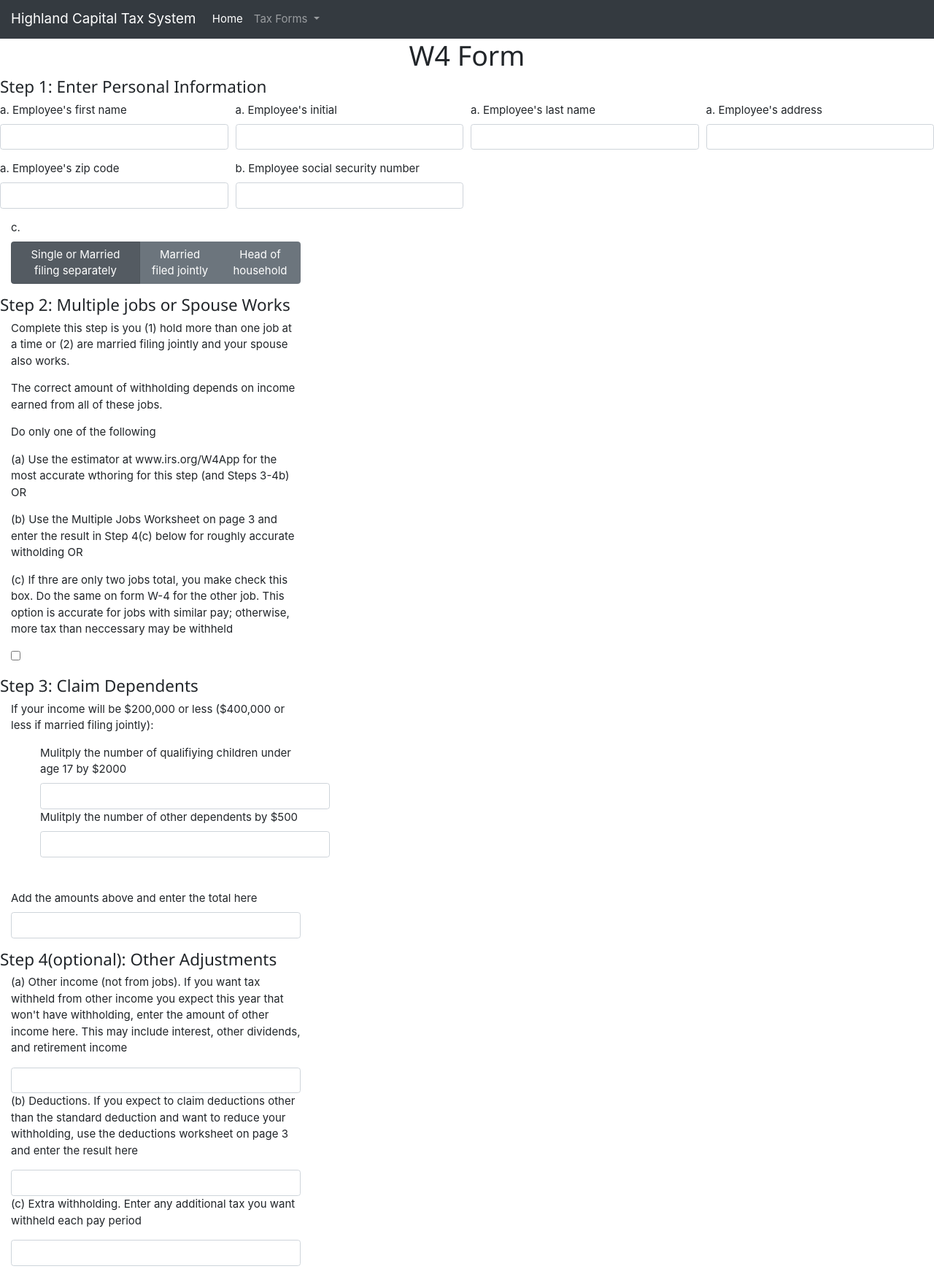
After one commit to Trickysticks/SoftwareDevelopmentProject, a PHP site: page /w4.php in a window 1280 px wide. The commit adds this page. Shown: the whole page at 73% size. Run offline with PHP 8.4, Linux system fonts and the light colour scheme.

Commit message:
created w4 page

```diff
--- a/index.php
+++ b/index.php
@@ -29,7 +29,9 @@
 
               <div class="row">
               <div class="col text-center" id="col1" >
+				  <a href="w4.php">
                   <button type="button" class="btn-lg btn-dark">Employee W4</button>
+				  </a>
                   <a href="w2.php">
                   <button type="button" class="btn-lg btn-dark">Employee W2</button>
                   </a>
--- /dev/null
+++ b/w4.php
@@ -0,0 +1,119 @@
+<!doctype html>
+<html lang="en">
+  <head>
+    <meta charset="utf-8">
+    <meta name="viewport" content="width=device-width, initial-scale=1, shrink-to-fit=no">
+    <link rel="stylesheet" href="https://www.w3schools.com/w3css/4/w3.css">
+    <link rel="stylesheet" href="https://stackpath.bootstrapcdn.com/bootstrap/4.3.1/css/bootstrap.min.css" integrity="sha384-ggOyR0iXCbMQv3Xipma34MD+dH/1fQ784/j6cY/iJTQUOhcWr7x9JvoRxT2MZw1T" crossorigin="anonymous">
+    <link rel="stylesheet" href="style.css">
+    <title>Highland Capital Tax System</title>
+  </head>
+  <body>
+    <?php include("navbar.php") ?>
+    <h1 style="text-align:center"> W4 Form </h1>
+    <form>
+	<h4 style="text-align:left"> Step 1: Enter Personal Information </h4>
+      <div class="form-row">
+	   <div class="form-group col-md-3">
+		 <label for="w4EmployeeFirstName">a. Employee's first name</label>
+          <input type="text" class="form-control" id="w4EmployeeFirstName" name="w4EmployeeFirstName" >
+        </div>
+
+		<div class="form-group col-md-3">
+		 <label for="w4EmployeeInitial">a. Employee's initial</label>
+          <input type="text" class="form-control" id="w4EmployeeInitial" name="w4EmployeeInitial" >
+          </div>
+
+		   <div class="form-group col-md-3">
+		 <label for="w4EmployeeLastName">a. Employee's last name</label>
+          <input type="text" class="form-control" id="w4EmployeeLastName" name="w4EmployeeLastName" >
+          </div>
+
+		    <div class="form-group col-md-3">
+		  <label for="w4EmployeeAddress">a. Employee's address</label>
+          <input type="text" class="form-control" id="w4EmployeeAddress" name="w4EmployeeAddress" >
+          </div>
+
+		   <div class="form-group col-md-3">
+		   <label for="w4EmployeeZipCode">a. Employee's zip code</label>
+          <input type="text" class="form-control" id="w4EmployeeZipCode" name="w4EmployeeZipCode" >
+          </div>
+
+          <div class="form-group col-md-3">
+          <label for="w4SS">b. Employee social security number</label>
+          <input type="text" class="form-control" id="w4SS" name="w4SS">
+        </div>
+      </div>
+
+
+        <div class="form-group col-md-4">
+
+          <label for="w4Options">c.</label>&nbsp;
+                <div class="btn-group btn-group-toggle" data-toggle="buttons" id="w4Options">
+                        <label class="btn btn-secondary active">
+                          <input type="radio" name="options" id="w4singleOrSeparate" name="w4singleOrSeparate" autocomplete="off" checked> Single or Married filing separately
+                        </label>
+                        <label class="btn btn-secondary">
+                          <input type="radio" name="options" id="w4married" name="w4married"  autocomplete="off">Married filed jointly
+                        </label>
+                        <label class="btn btn-secondary">
+                          <input type="radio" name="options" id="w4headofhouse" name="w4headofhouse"  autocomplete="off"> Head of household
+                        </label>
+                      </div>
+
+        </div>
+
+  </form>
+
+    <form>
+	<h4 style="text-align:left"> Step 2: Multiple jobs or Spouse Works </h4>
+        <div class="form-group col-md-4">
+		  <p> Complete this step is you (1) hold more than one job at a time or (2) are married filing jointly and your spouse also works.</p>
+		  <p> The correct amount of withholding depends on income earned from all of these jobs.</p>
+		  <p>Do only one of the following </p>
+		  <p>(a) Use the estimator at www.irs.org/W4App for the most accurate wthoring for this step (and Steps 3-4b) OR </p>
+		  <p>(b) Use the Multiple Jobs Worksheet on page 3 and enter the result in Step 4(c) below for roughly accurate witholding OR</p>
+		  <p>(c) If thre are only two jobs total, you make check this box. Do the same on form W-4 for the other job. This option is accurate for jobs with similar pay; otherwise, more tax than neccessary may be withheld </p>
+          <input type="checkbox" id="twoJobs" name="twoJobs" value="twoJobs">
+        </div>
+  </form>
+
+   <form>
+	<h4 style="text-align:left"> Step 3: Claim Dependents </h4>
+        <div class="form-group col-md-4">
+		  <p> If your income will be $200,000 or less ($400,000 or less if married filing jointly):</p>
+		  <label for="qualifyingChildren" style="margin-left: 40px">Mulitply the number of qualifiying children under age 17 by $2000</label>
+          <input type="text" class="form-control" id="qualifyingChildren" name="qualifyingChildren" style="margin-left: 40px">
+
+		  <label for="otherDependents" style="margin-left: 40px">Mulitply the number of other dependents by $500</label>
+          <input type="text" class="form-control" id="otherDependents" name="otherDependents" style="margin-left: 40px">
+		  <br></br>
+		  <label for="totalDependents">Add the amounts above and enter the total here</label>
+          <input type="text" class="form-control" id="totalDependents" name="totalDependents">
+        </div>
+
+
+  </form>
+
+    <form>
+	<h4 style="text-align:left"> Step 4(optional): Other Adjustments </h4>
+        <div class="form-group col-md-4">
+		  <p>(a) Other income (not from jobs). If you want tax withheld from other income you expect this year that won't have withholding,
+		  enter the amount of other income here. This may include interest, other dividends, and retirement income</p>
+          <input type="text" class="form-control" id="otherIncome" name="otherIncome">
+
+		   <p>(b) Deductions. If you expect to claim deductions other than the standard deduction and want to reduce your withholding, use the deductions worksheet on page 3 and enter the result here</p>
+          <input type="text" class="form-control" id="deductions" name="deductions">
+
+		   <p>(c) Extra withholding. Enter any additional tax you want withheld each pay period</p>
+          <input type="text" class="form-control" id="extraWithholding" name="extraWithholding">
+        </div>
+
+
+  </form>
+
+    <script src="https://code.jquery.com/jquery-3.3.1.slim.min.js" integrity="sha384-q8i/X+965DzO0rT7abK41JStQIAqVgRVzpbzo5smXKp4YfRvH+8abtTE1Pi6jizo" crossorigin="anonymous"></script>
+    <script src="https://cdnjs.cloudflare.com/ajax/libs/popper.js/1.14.7/umd/popper.min.js" integrity="sha384-UO2eT0CpHqdSJQ6hJty5KVphtPhzWj9WO1clHTMGa3JDZwrnQq4sF86dIHNDz0W1" crossorigin="anonymous"></script>
+    <script src="https://stackpath.bootstrapcdn.com/bootstrap/4.3.1/js/bootstrap.min.js" integrity="sha384-JjSmVgyd0p3pXB1rRibZUAYoIIy6OrQ6VrjIEaFf/nJGzIxFDsf4x0xIM+B07jRM" crossorigin="anonymous"></script>
+  </body>
+</html>
```
